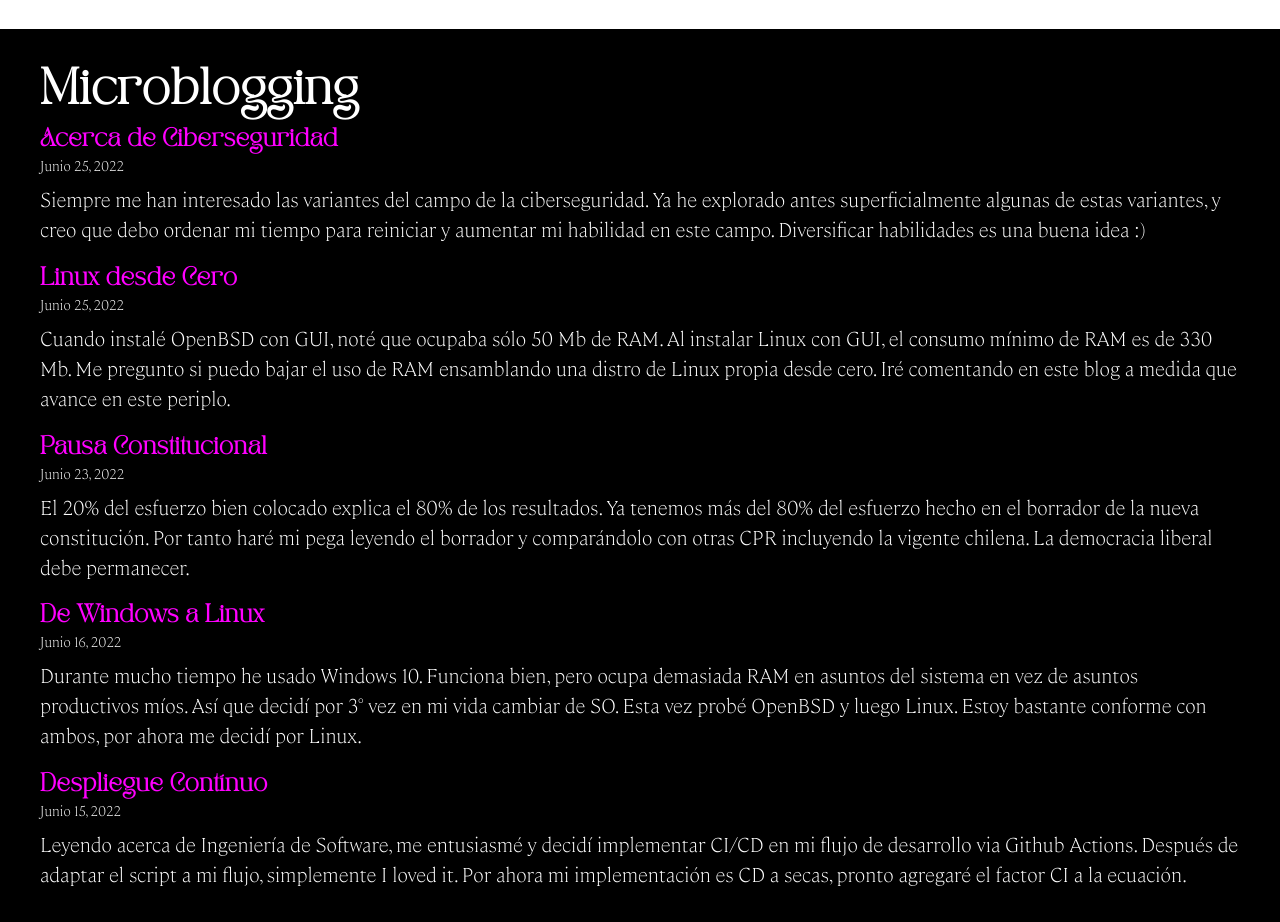
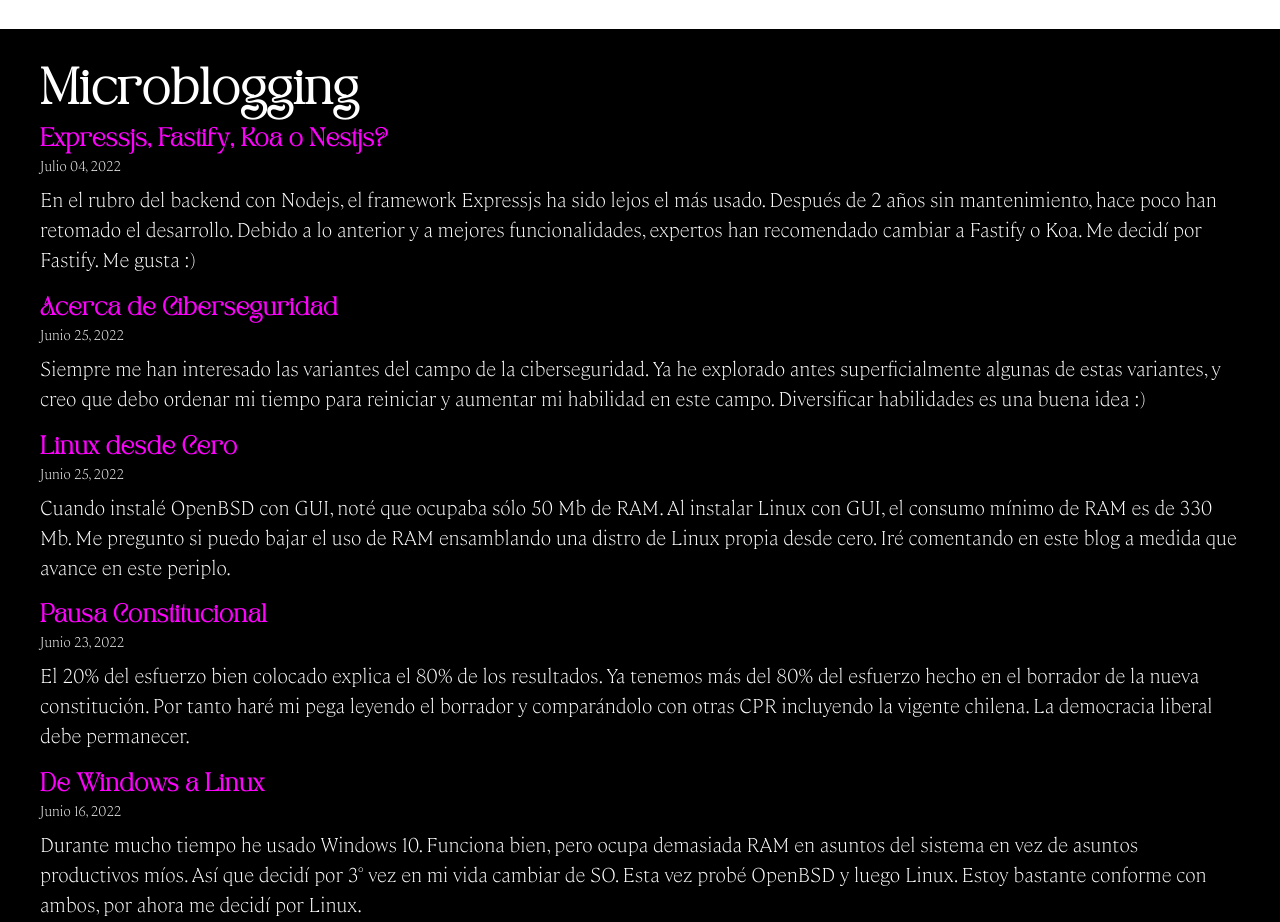
Before and after one commit to gnietto/gnietto.github.io, a React (Vite) app: page / in a window 1280 px wide. Shown: the part 3006-3928 px from the top of the page. Built offline with nearby package versions, Linux system fonts and the light colour scheme.

Commit message:
Agrega microblogpost

```diff
--- a/src/posts.ts
+++ b/src/posts.ts
@@ -1,4 +1,16 @@
 const posts = [
+  {
+    key: '0006',
+    titulo: 'Expressjs, Fastify, Koa o Nestjs?',
+    texto: [
+      'En el rubro del backend con Nodejs, el framework Expressjs ha sido lejos el más usado. Después de 2 años sin mantenimiento, hace poco han retomado el desarrollo. Debido a lo anterior y a mejores funcionalidades, expertos han recomendado cambiar a Fastify o Koa. Me decidí por Fastify. Me gusta :)',
+    ],
+    autor: 'Germán',
+    fecha: 'Julio 04, 2022',
+    link: '/express-fastify-koa-nest',
+    tag: 'Backend'
+  },
+
   {
     key: '0005',
     titulo: 'Acerca de Ciberseguridad',
```
